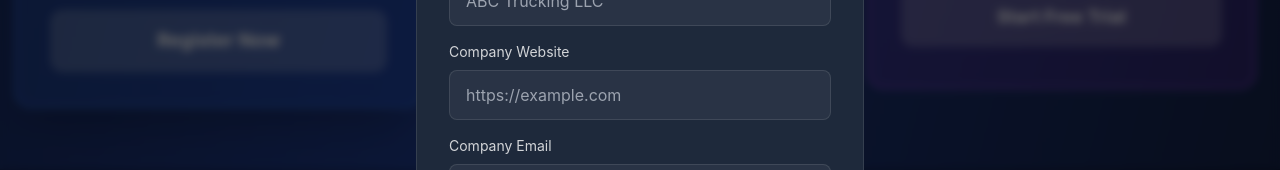
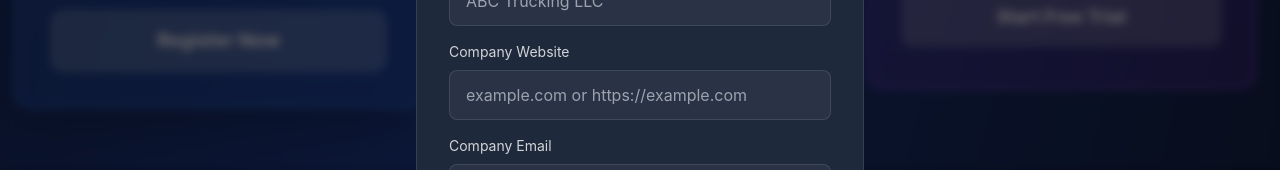
Before and after one commit to BranislavBubalo/truckflow-saas, a Next.js app: page / in a window 1280 px wide. Both pictures are taken after a click on the button "Register Now". Shown: the part 3312-3482 px from the top of the page. Built offline with nearby package versions, Linux system fonts and the light colour scheme.

Commit message:
Fix duplicate website field

```diff
--- a/app/page.tsx
+++ b/app/page.tsx
@@ -282,9 +282,11 @@ export default function FleetHubLanding() {
                   <label className="block text-white/80 mb-2 text-sm">{t.register.fields.website}</label>
                   <input
                     name="website"
-                    type="url"
+                    type="text"
+                    pattern=".*\.(com|net|org|biz|info|io|co|us|uk|ca|au).*"
+                    title="Please enter a valid website (must include .com, .net, .org, etc.)"
                     className="w-full px-4 py-3 bg-white/5 border border-white/10 rounded-lg text-white focus:border-blue-500 focus:outline-none"
-                    placeholder="https://example.com"
+                    placeholder="example.com or https://example.com"
                   />
                 </div>
 
@@ -518,7 +520,6 @@ export default function FleetHubLanding() {
               color="purple"
               onClick={() => setShowRegisterModal(true)}
             />
-
           </div>
         </div>
       </section>
```
Lines whose indentation alone changed are shown as unchanged.
